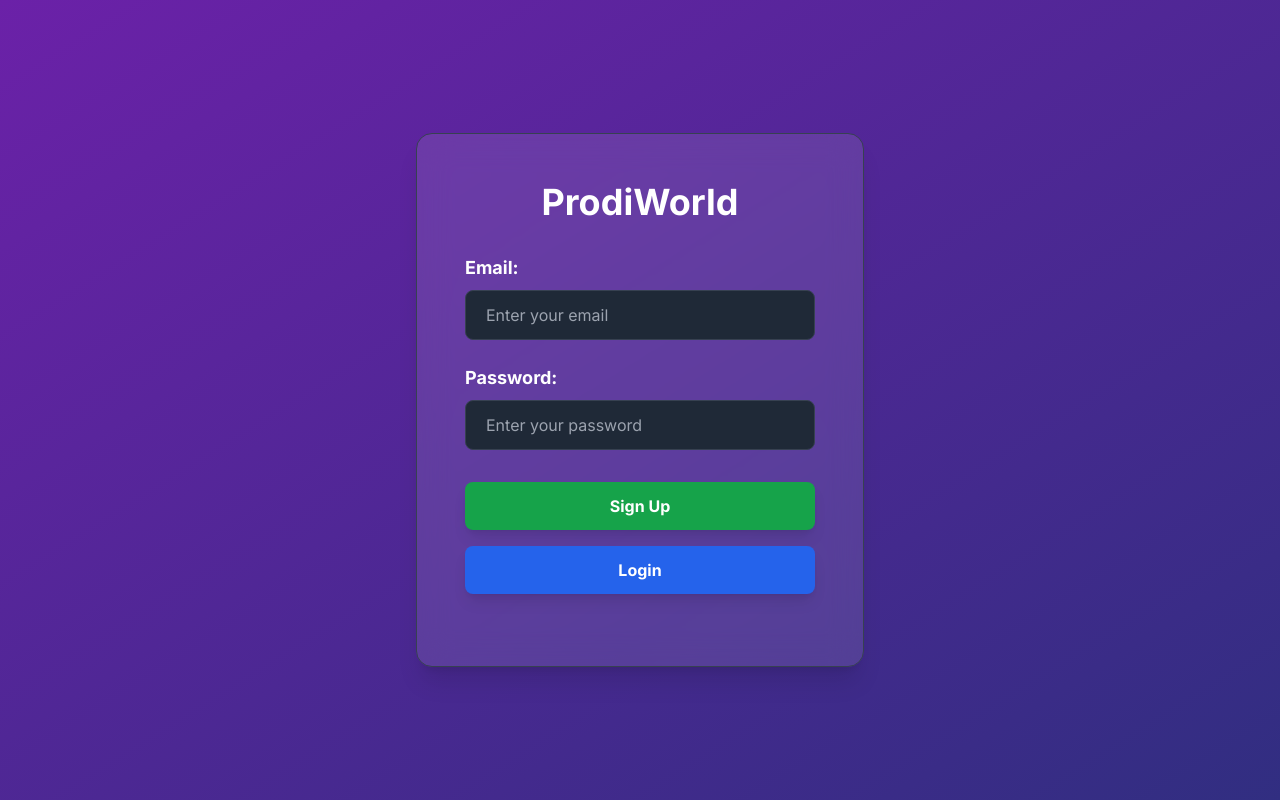
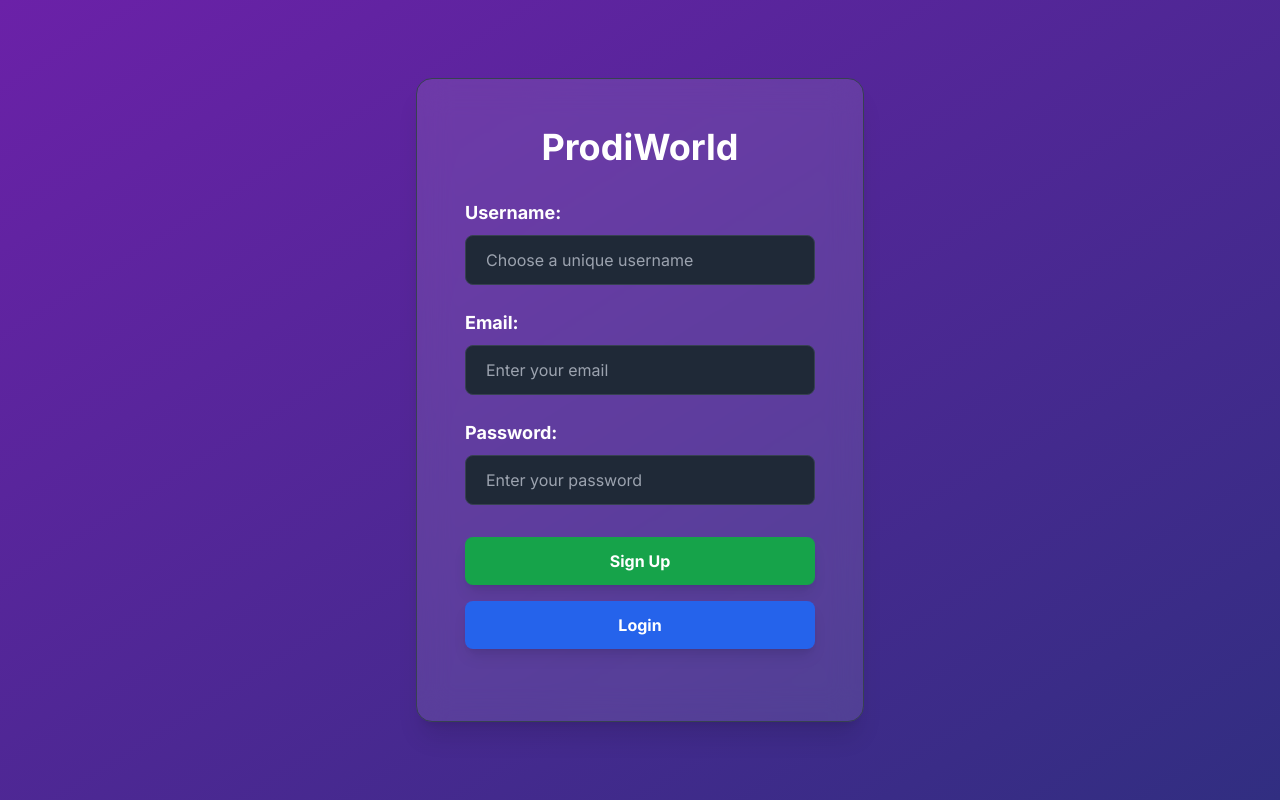
Before and after one commit to Toonigy/ProdiWorld, a plain HTML site: page index.html in a window 1280 px wide. Drawn offline with nearby package versions, Linux system fonts and the light colour scheme.

Commit message:
Update index.html

```diff
--- a/index.html
+++ b/index.html
@@ -22,6 +22,11 @@
 
         <!-- Authentication Form -->
         <div id="auth-container">
+            <div class="mb-6">
+                <label for="username" class="block text-white text-lg font-semibold mb-2">Username:</label>
+                <input type="text" id="username" placeholder="Choose a unique username"
+                       class="w-full px-5 py-3 rounded-lg bg-gray-800 text-white border border-gray-700 focus:outline-none focus:ring-2 focus:ring-purple-500 focus:border-transparent transition duration-300">
+            </div>
             <div class="mb-6">
                 <label for="email" class="block text-white text-lg font-semibold mb-2">Email:</label>
                 <input type="email" id="email" placeholder="Enter your email"
@@ -54,7 +59,8 @@
         // Import the functions you need from the Firebase SDKs
         import { initializeApp } from "https://www.gstatic.com/firebasejs/11.6.1/firebase-app.js";
         import { getAuth, createUserWithEmailAndPassword, signInWithEmailAndPassword } from "https://www.gstatic.com/firebasejs/11.6.1/firebase-auth.js";
-        import { getFirestore } from "https://www.gstatic.com/firebasejs/11.6.1/firebase-firestore.js"; // Firestore is often needed for user data
+        // Import Firestore functions
+        import { getFirestore, doc, setDoc, getDoc, collection, query, where, getDocs } from "https://www.gstatic.com/firebasejs/11.6.1/firebase-firestore.js";
 
         // Your web app's Firebase configuration
         const firebaseConfig = {
```
